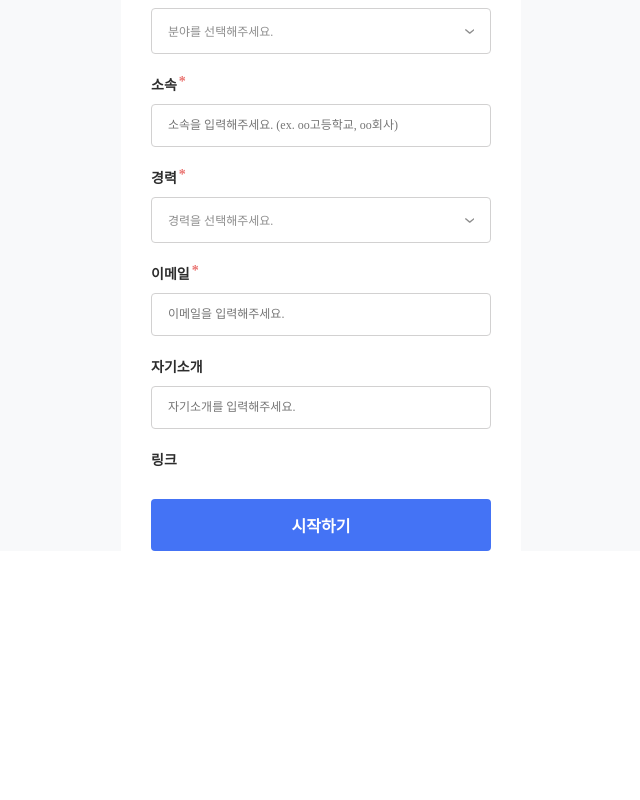
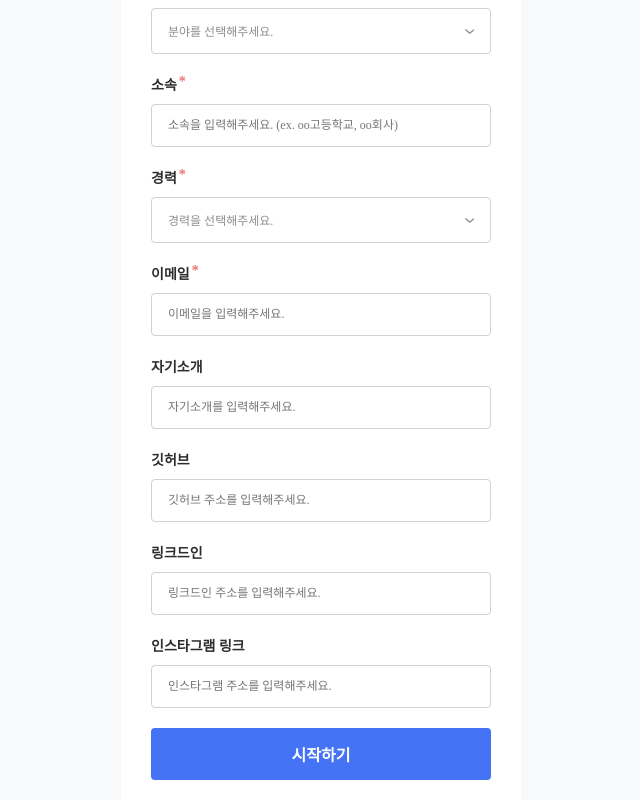
Before and after one commit to guesung/unithon-client-publish, a Next.js app: page /createProfile in a window 1280 px wide. Shown: the part 332-1132 px from the top of the page, without its empty margins (319-959 px from the left). Before the commit the page ends 883 px from the top, so only its background shows below. Built offline with nearby package versions, Linux system fonts and the light colour scheme.

Commit message:
feat: urls 추가

```diff
--- a/src/pages/createProfile/index.tsx
+++ b/src/pages/createProfile/index.tsx
@@ -11,18 +11,13 @@ import { useState } from "react";
 import { useForm } from "react-hook-form";
 import { styled } from "styled-components";
 
-interface Inputs {
-  label: string;
-  isRequired: boolean;
-}
-
 export default function Page() {
   const searchParams = useSearchParams();
   const data = getLoginQueryData();
   const [position, setPosition] = useState(data?.position);
-  const [annual, setAnnual] = useState(data?.annual);
-  const { handleSubmit, register } = useForm<ProfileForm & { introduce: string; urls: [] }>({
-    defaultValues: { ...data, introduce: "" },
+  const [annual, setAnnual] = useState(data?.annual === null ? 0 : data?.annual);
+  const { handleSubmit, register } = useForm<Profile>({
+    defaultValues: { ...data, introduce: "", githubUrl: "", linkedInUrl: "", instagramUrl: "" },
   });
   const { mutateAsync } = useProfilMutation();
   const router = useRouter();
@@ -35,10 +30,17 @@ export default function Page() {
   };
 
   const phone = searchParams.get("phoneNumber");
-  const onSubmit = (body: ProfileForm & { introduce: string }) => {
-    console.log("?@!#", data);
-    if (position && annual && phone) {
-      mutateAsync({ ...body, position, annual, phoneNumber: phone }).then(() => {
+  const onSubmit = (body: Profile) => {
+    if (position && String(annual) && phone) {
+      mutateAsync({
+        name: body.name,
+        email: body.email,
+        organization: body.organization,
+        position,
+        annual,
+        phoneNumber: phone,
+        urls: [body.githubUrl, body.linkedInUrl, body.instagramUrl],
+      }).then(() => {
         router.push("user");
       });
     }
@@ -111,9 +113,21 @@ export default function Page() {
         </InputWrapper>
         <InputWrapper>
           <LabelWrapper>
-            <Label>링크</Label>
+            <Label>깃허브</Label>
           </LabelWrapper>
-          {/* <Input size="medium" placeholder="주소를 입력해주세요." register={register("urls")} /> */}
+          <Input size="medium" placeholder="깃허브 주소를 입력해주세요." register={register("githubUrl")} />
+        </InputWrapper>
+        <InputWrapper>
+          <LabelWrapper>
+            <Label>링크드인</Label>
+          </LabelWrapper>
+          <Input size="medium" placeholder="링크드인 주소를 입력해주세요." register={register("linkedInUrl")} />
+        </InputWrapper>
+        <InputWrapper>
+          <LabelWrapper>
+            <Label>인스타그램 링크</Label>
+          </LabelWrapper>
+          <Input size="medium" placeholder="인스타그램 주소를 입력해주세요." register={register("instagramUrl")} />
         </InputWrapper>
 
         <Button type="submit" size="medium" label="시작하기" />
@@ -154,6 +168,7 @@ const InputContainer = styled.form`
   display: flex;
   flex-direction: column;
   gap: 2rem;
+  padding-bottom: 2rem;
 `;
 
 const InputWrapper = styled.div``;
--- a/src/queries/useProfileMutation.ts
+++ b/src/queries/useProfileMutation.ts
@@ -2,7 +2,7 @@ import { useMutation } from "react-query";
 import { Profile } from "@/types/profile";
 import httpClient from "@/services/httpClient";
 
-const fetch = async (params: Profile & { phoneNumber: string }) => {
+const fetch = async (params: Profile & { phoneNumber: string; urls: (string | undefined)[] }) => {
   const { data } = await httpClient.post("/users", params);
   return data;
 };
```
